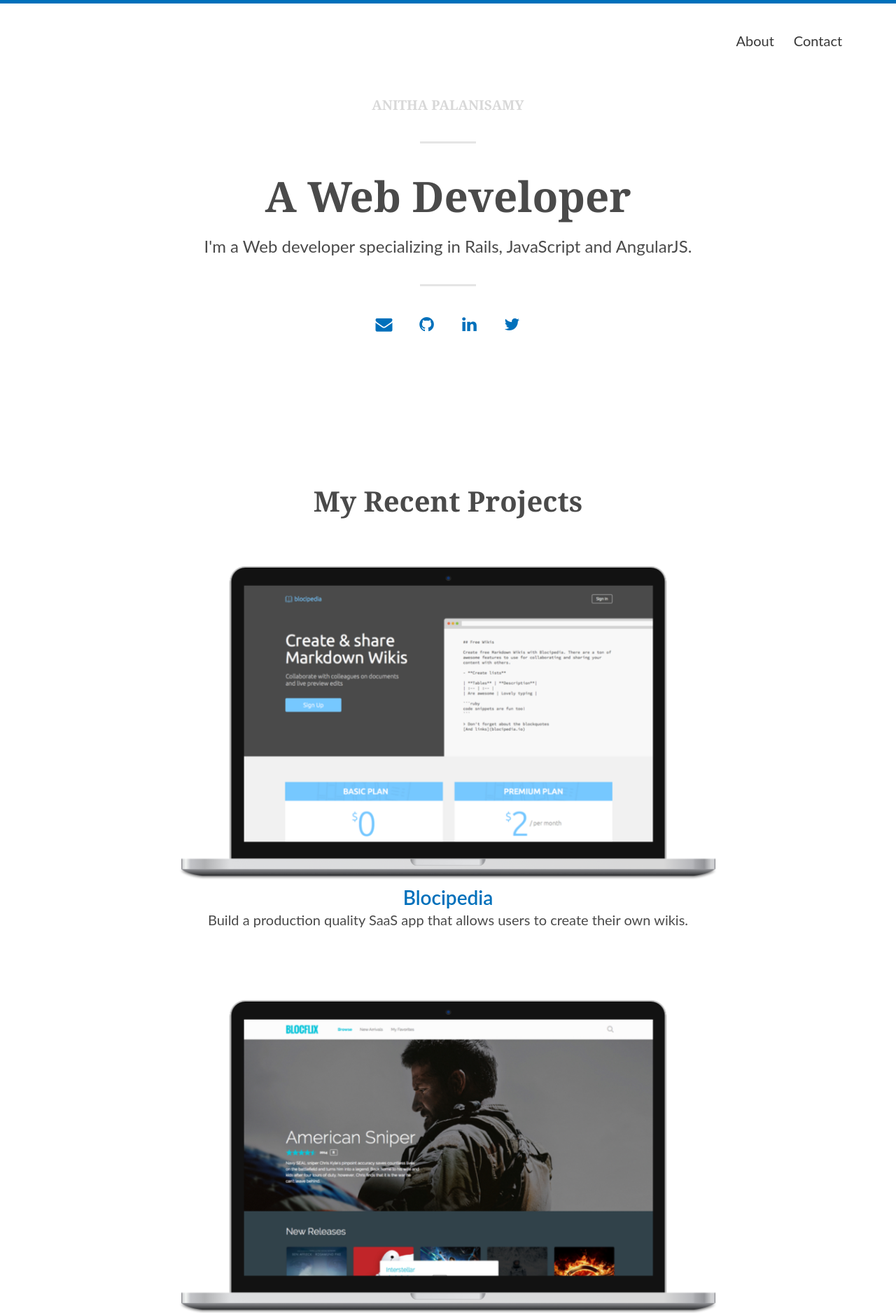
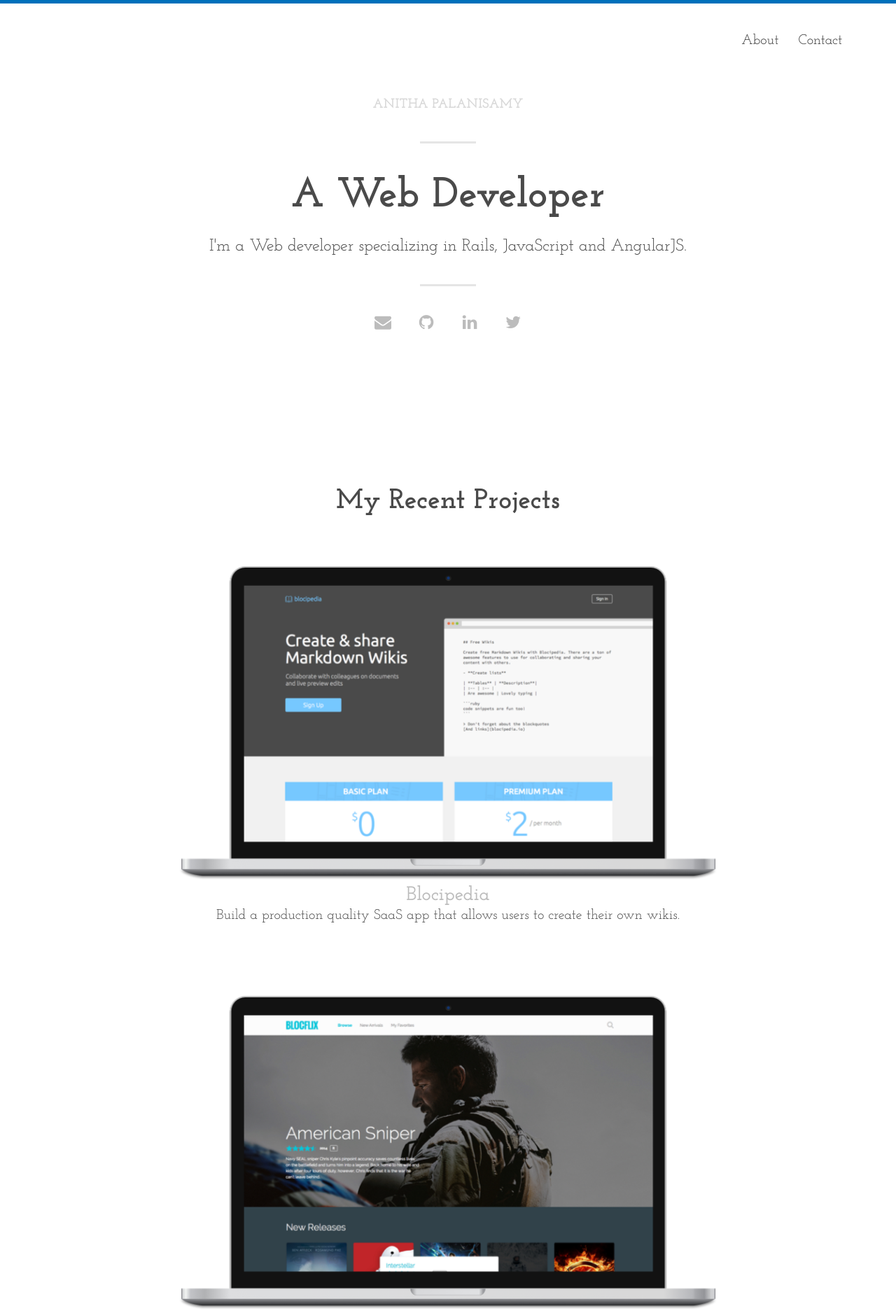
Before and after one commit to Bloc/portfolio-kami, a Jekyll site: the page built from index.html, in a window 1280 px wide. Shown: the top 1876 px of the page at 70% size. Built offline with Jekyll 4.4.1, drawn with Linux system fonts in a browser that asks for light colours; nearby versions of some CDN libraries; the list of posts is cut into pages by our own code.

Commit message:
updated footer

```diff
--- a/_includes/footer.html
+++ b/_includes/footer.html
@@ -2,6 +2,11 @@
 
 {% if site.theme.footer_text %}
 <footer class="site-footer">
-  <p class="text">{{ site.theme.footer_text }}</p>
+    <ul>
+        {% include icons.html %}
+    </ul>
+    <a href="{{ site.baseurl }}/">
+      {{ site.theme.footer_text }}
+    </a>
 </footer>
 {% endif %}
--- a/_sass/base/_variables.scss
+++ b/_sass/base/_variables.scss
@@ -1,6 +1,6 @@
 // Typography
-$font-family-main: 'Lato', Helvetica, Arial, sans-serif;
-$font-family-headings: 'Abril Fatface', Georgia, serif, cursive;
+$font-family-main: 'Josefin Slab', serif;
+$font-family-headings: 'Josefin Slab', serif;
 $font-size: 1.25em;
 
 // Padding
@@ -15,7 +15,7 @@
 
 // Typography colours
 $text-color: #4a4a4a;
-$link-color: #0070BB;
+$link-color: #BCBCBC;
 $selection-color: #D4D4D4; // visible when highlighting text
 
 // Header colours
--- a/_sass/includes/_footer.scss
+++ b/_sass/includes/_footer.scss
@@ -15,7 +15,7 @@
       a {
         font-size:2em;
         margin:0 0.25em 2em;
-        color:$header-desc-background-color;
+        color:$link-color;
       }
     }
   }
```
